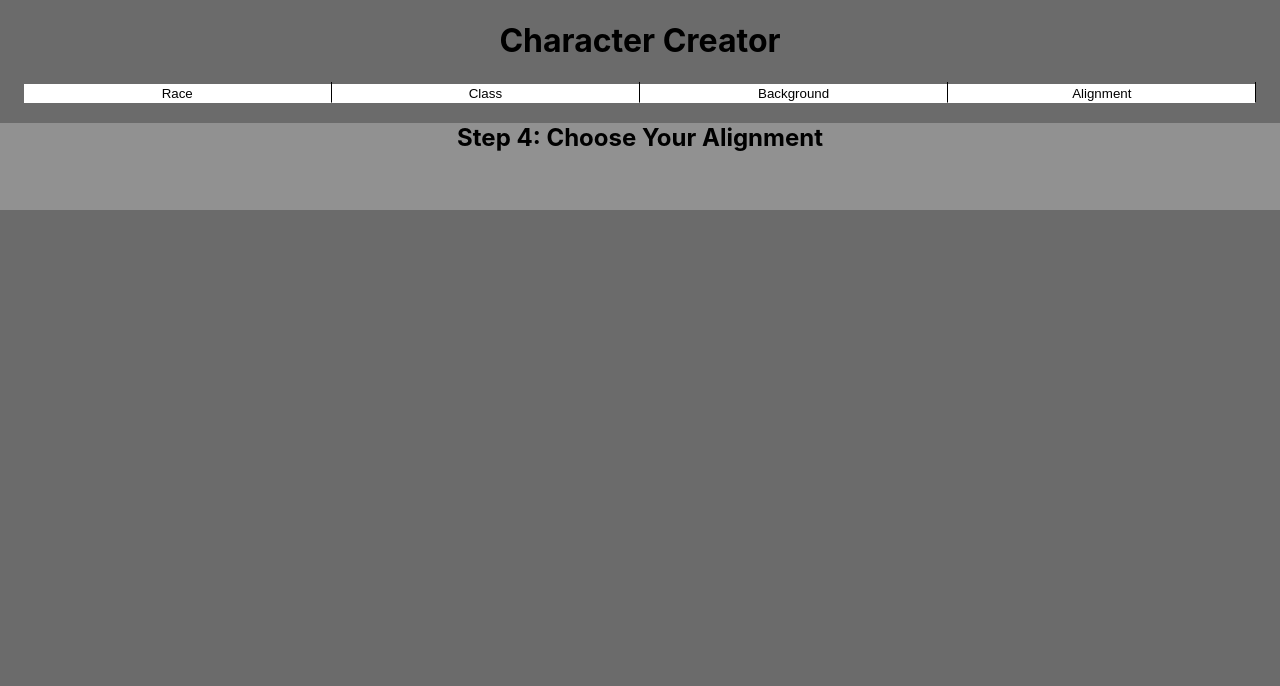
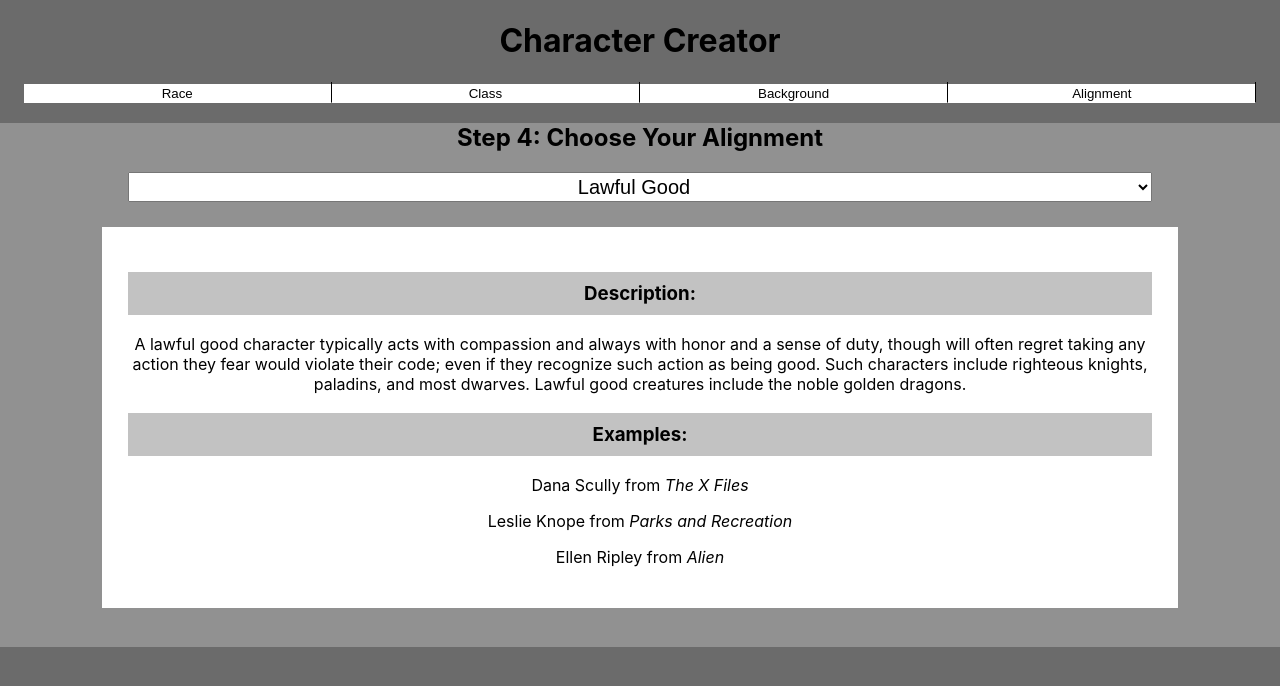
Before and after one commit to iantorrente/dd-player-tools, a React (Create React App) app: page /character-creation/alignment in a window 1280 px wide. Shown: the top 686 px of the page. Built offline with nearby package versions, Linux system fonts and the light colour scheme.

Commit message:
add alignment section

```diff
--- a/src/Data/Alignments.js
+++ b/src/Data/Alignments.js
@@ -1,5 +1,166 @@
 const ALIGNMENTS = {
-
+  'lawful good': {
+    name: 'Lawful Good',
+    description: 'A lawful good character typically acts with compassion and always with honor and a sense of duty, though will often regret taking any action they fear would violate their code; even if they recognize such action as being good. Such characters include righteous knights, paladins, and most dwarves. Lawful good creatures include the noble golden dragons.',
+    examples: [
+      {
+        name: 'Dana Scully',
+        franchise: 'The X Files'
+      },
+      {
+        name: 'Leslie Knope',
+        franchise: 'Parks and Recreation'
+      },
+      {
+        name: 'Ellen Ripley',
+        franchise: 'Alien'
+      }
+    ]
+  },
+  'neutral good': {
+    name: 'Neutral Good',
+    description: 'A neutral good character typically acts altruistically, without regard for or against lawful precepts such as rules or tradition. A neutral good character has no problems with cooperating with lawful officials, but does not feel beholden to them. In the event that doing the right thing requires the bending or breaking of rules, they do not suffer the same inner conflict that a lawful good character would.',
+    examples: [
+      {
+        name: 'Luke Skywalker',
+        franchise: 'Star Wars'
+      },
+      {
+        name: 'Neo',
+        franchise: 'The Matrix'
+      },
+      {
+        name: 'Frodo Baggins',
+        franchise: 'The Lord of the Rings'
+      }
+    ]
+  },
+  'chaotic good': {
+    name: 'Chaotic Good',
+    description: 'A chaotic good character does what is necessary to bring about change for the better, disdains bureaucratic organizations that get in the way of social improvement, and places a high value on personal freedom, not only for oneself, but for others as well.[9] Chaotic good characters usually intend to do the right thing, but their methods are generally disorganized and often out of sync with the rest of society.',
+    examples: [
+      {
+        name: 'Matt Murdock (Daredevil)',
+        franchise: 'Marvel\'s Daredevil'
+      },
+      {
+        name: 'Fox Mulder',
+        franchise: 'The X Files'
+      },
+      {
+        name: 'Mal Reynolds',
+        franchise: 'Firefly'
+      }
+    ]
+  },
+  'lawful neutral': {
+    name: 'Lawful Neutral',
+    description: 'A lawful neutral character typically believes strongly in lawful concepts such as honor, order, rules, and tradition, but often follows a personal code in addition to, or even in preference to, one set down by a benevolent authority.[9] Examples of lawful neutral characters include a soldier who always follows orders, a judge or enforcer who adheres mercilessly to the letter of the law, and a disciplined monk.',
+    examples: [
+      {
+        name: 'Zoe Washburne',
+        franchise: 'Firefly'
+      },
+      {
+        name: 'Temperance Brennan',
+        franchise: 'Bones'
+      },
+      {
+        name: 'Gil Grissom',
+        franchise: 'CSI: Crime Scene Investigation'
+      }
+    ]
+  },
+  'neutral': {
+    name: 'True Neutral',
+    description: 'A true neutral character is neutral on both axes and tends not to feel strongly towards any alignment, or actively seeks their balance. Druids frequently follow this dedication to balance: A typical druid might fight against a band of marauding gnolls, only to switch sides to save the gnolls\' clan from being totally exterminated.',
+    examples: [
+      {
+        name: 'Sherlock Holmes',
+        franchise: 'Sherlock Holmes'
+      },
+      {
+        name: 'The Driver (Ryan Gosling)',
+        franchise: 'Drive'
+      },
+      {
+        name: 'M',
+        franchise: 'James Bond'
+      }
+    ]
+  },
+  'chaotic neutral': {
+    name: 'Chaotic Neutral',
+    description: 'A chaotic neutral character is an individualist who follows their own heart and generally shirks rules and traditions. Although chaotic neutral characters promote the ideals of freedom, it is their own freedom that comes first; good and evil come second to their need to be free.',
+    examples: [
+      {
+        name: 'Marv',
+        franchise: 'Sin City'
+      },
+      {
+        name: 'Captain Jack Sparrow',
+        franchise: 'Pirates of the Carribean'
+      },
+      {
+        name: 'River Tam',
+        franchise: 'Firefly'
+      }
+    ]
+  },
+  'lawful evil': {
+    name: 'Lawful Evil',
+    description: 'A lawful evil character sees a well-ordered system as being easier to exploit and shows a combination of desirable and undesirable traits. Examples of this alignment include tyrants, devils, corrupt officials, and undiscriminating mercenary types who have a strict code of conduct.',
+    examples: [
+      {
+        name: 'Hannibal Lecter',
+        franchise: 'Hannibal and Silence of the Lambs'
+      },
+      {
+        name: 'Cersei Lannister',
+        franchise: 'Game of Thrones'
+      },
+      {
+        name: 'Lex Luthor',
+        franchise: 'DC\'s Superman'
+      }
+    ]
+  },
+  'neutral evil': {
+    name: 'Neutral Evil',
+    description: 'A neutral evil character is typically selfish and has no qualms about turning on allies-of-the-moment, and usually makes allies primarily to further their own goals. A neutral evil character has no compunctions about harming others to get what they want, but neither will they go out of their way to cause carnage or mayhem when they see no direct benefit for themselves. Another valid interpretation of neutral evil holds up evil as an ideal, doing evil for evil\'s sake and trying to spread its influence.Examples of the first type are an assassin who has little regard for formal laws but does not needlessly kill, a henchman who plots behind their superior\'s back, or a mercenary who readily switches sides if made a better offer. An example of the second type would be a masked killer who strikes only for the sake of causing fear and distrust in the community.',
+    examples: [
+      {
+        name: 'Two-Face',
+        franchise: 'DC\'s Batman'
+      },
+      {
+        name: 'Scar',
+        franchise: 'The Lion King'
+      },
+      {
+        name: 'Yzma',
+        franchise: 'The Emperor\'s New Groove'
+      }
+    ]
+  },
+  'chaotic evil': {
+    name: 'Chaotic Evil',
+    description: 'A chaotic evil character tends to have no respect for rules, other people\'s lives, or anything but their own desires, which are typically selfish and cruel. They set a high value on personal freedom, but do not have much regard for the lives or freedom of other people. Chaotic evil characters do not work well in groups because they resent being given orders and do not usually behave themselves unless there is no alternative. Examples of this alignment include higher forms of undead, such as liches, and violent killers who strike for pleasure rather than profit.',
+    examples: [
+      {
+        name: 'Joffrey Baratheon',
+        franchise: 'Game of Thrones'
+      },
+      {
+        name: 'Ramsay Bolton',
+        franchise: 'Game of Thrones'
+      },
+      {
+        name: 'The Joker',
+        franchise: 'DC\'s Batman'
+      }
+    ]
+  },
 }
 
 export default ALIGNMENTS;
--- a/src/Views/CharacterCreation/AlignmentSection.js
+++ b/src/Views/CharacterCreation/AlignmentSection.js
@@ -1,10 +1,25 @@
 import React, { Component } from 'react';
+import Alignments from '../../Data/Alignments.js';
+import AlignmentSnippet from './AlignmentSection/AlignmentSnippet.js';
 
 class AlignmentSection extends Component {
+  findAlignments() {
+    const alignments = Object.keys(Alignments).map((alignment, i) => {
+      return (
+        <option key={i} value={alignment}>{Alignments[alignment].name}</option>
+      )
+    });
+    return alignments;
+  }
+
   render() {
     return(
       <div className='step-section'>
         <h2 className='cc-step'>Step {this.props.step}: Choose Your Alignment</h2>
+        <select className='alignment-selection' onChange={this.props.handleAlignmentSelection} value={this.props.alignmentSelected}>
+          {this.findAlignments()}
+        </select>
+        <AlignmentSnippet alignmentSelected={this.props.alignmentSelected} />
       </div>
     )
   }
--- /dev/null
+++ b/src/Views/CharacterCreation/AlignmentSection/AlignmentSnippet.js
@@ -0,0 +1,32 @@
+import React, { Component } from 'react';
+import Alignments from '../../../Data/Alignments.js';
+
+class AlignmentSnippet extends Component {
+  findAlignmentExamples(alignment) {
+    const examples = alignment.examples.map((example, i) => {
+      return (
+        <p key={i}>{example.name} from <i>{example.franchise}</i></p>
+      )
+    });
+    return examples;
+  }
+
+  render() {
+    const alignment = this.props.alignmentSelected;
+    return (
+      <div className='alignment-snippet snippet'>
+        <section>
+          <h3>Description:</h3>
+          <p>{Alignments[alignment].description}</p>
+        </section>
+
+        <section>
+          <h3>Examples:</h3>
+          {this.findAlignmentExamples(Alignments[alignment])}
+        </section>
+      </div>
+    )
+  }
+}
+
+export default AlignmentSnippet;
--- a/src/Views/CharacterCreationView.js
+++ b/src/Views/CharacterCreationView.js
@@ -13,10 +13,12 @@ class CharacterCreationView extends Component {
     this.handleRaceSelection = this.handleRaceSelection.bind(this);
     this.handleClassSelection = this.handleClassSelection.bind(this);
     this.handleBackgroundSelection = this.handleBackgroundSelection.bind(this);
+    this.handleAlignmentSelection = this.handleAlignmentSelection.bind(this);
     this.state = {
       raceSelected: 'dragonborn',
       classSelected: 'barbarian',
       backgroundSelected: 'acolyte',
+      alignmentSelected: 'lawful good',
       playerCharacter: {}
     }
   }
@@ -40,6 +42,13 @@ class CharacterCreationView extends Component {
     pc.background = e.target.value;
     this.setState({ pc });
     this.setState({ backgroundSelected: e.target.value });
+  }
+
+  handleAlignmentSelection(e) {
+    let pc = this.state.playerCharacter;
+    pc.alignment = e.target.value;
+    this.setState({ pc });
+    this.setState({ alignmentSelected: e.target.value });
   }
 
   render() {
@@ -79,7 +88,12 @@ class CharacterCreationView extends Component {
         <Route
           path='/character-creation/alignment'
           render={(props) =>
-            <AlignmentSection step={4} />}
+            <AlignmentSection
+              step={4}
+              pc={this.state.playerCharacter}
+              alignmentSelected={this.state.alignmentSelected}
+              handleAlignmentSelection={this.handleAlignmentSelection}
+            />}
         />
       </div>
     );
--- a/src/index.css
+++ b/src/index.css
@@ -148,6 +148,13 @@ code {
   height: 30px;
 }
 
+.alignment-selection {
+  text-align-last: center;
+  font-size: 20px;
+  width: 80%;
+  height: 30px;
+}
+
 .snippet {
   background-color: white;
   text-align: center;
```
